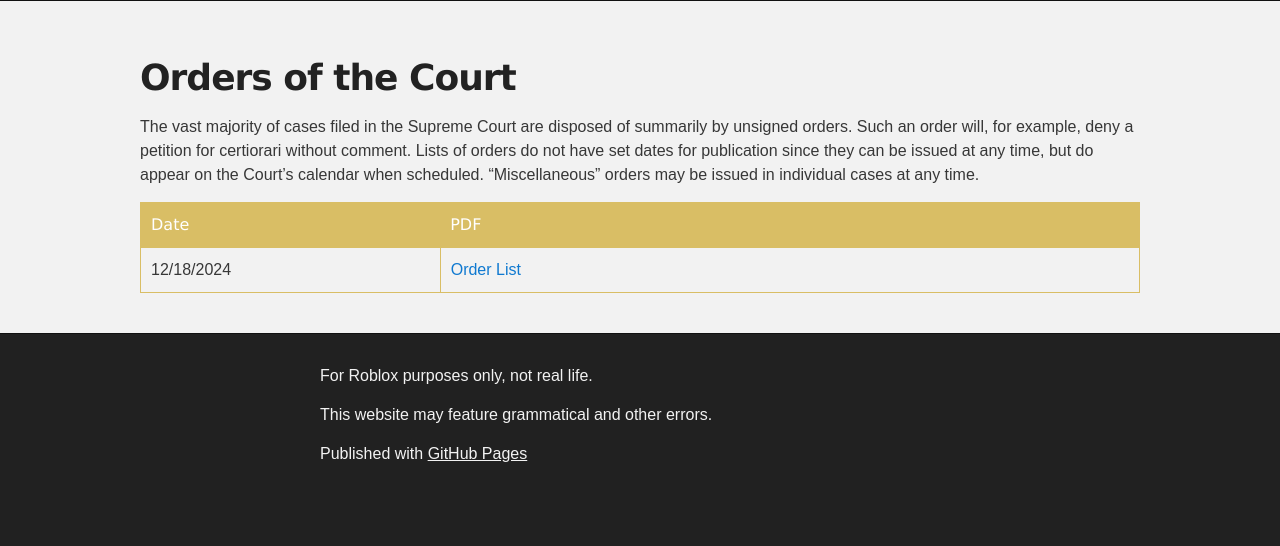
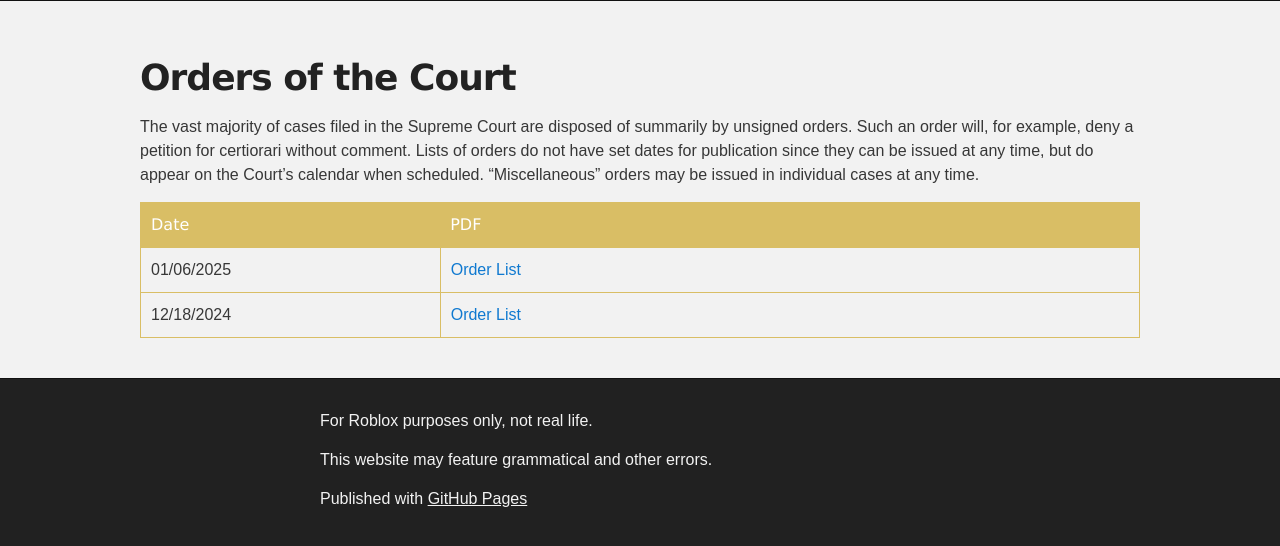
Before and after one commit to supremecourtrblx/supremecourtrblx.github.io, a Jekyll site: the page built from orders.md, in a window 1280 px wide. Shown: the part 557-1103 px from the top of the page. Built offline with Jekyll 4.4.1, drawn with Linux system fonts in a browser that asks for light colours; our own code applies the rules of GitHub Pages for plain Markdown files; before the commit the page ends 1058 px from its top, so only the background shows below that.

Commit message:
Update orders.md

```diff
--- a/orders.md
+++ b/orders.md
@@ -10,6 +10,10 @@ The vast majority of cases filed in the Supreme Court are disposed of summarily
         <th>PDF</th>
     </tr>
     <tr>
+        <td>01/06/2025</td>
+        <td><a href="/orders/orderlist010625.pdf">Order List</a></td>
+    </tr>
+    <tr>
         <td>12/18/2024</td>
         <td><a href="/orders/orderlist121824.pdf">Order List</a></td>
     </tr>
```
